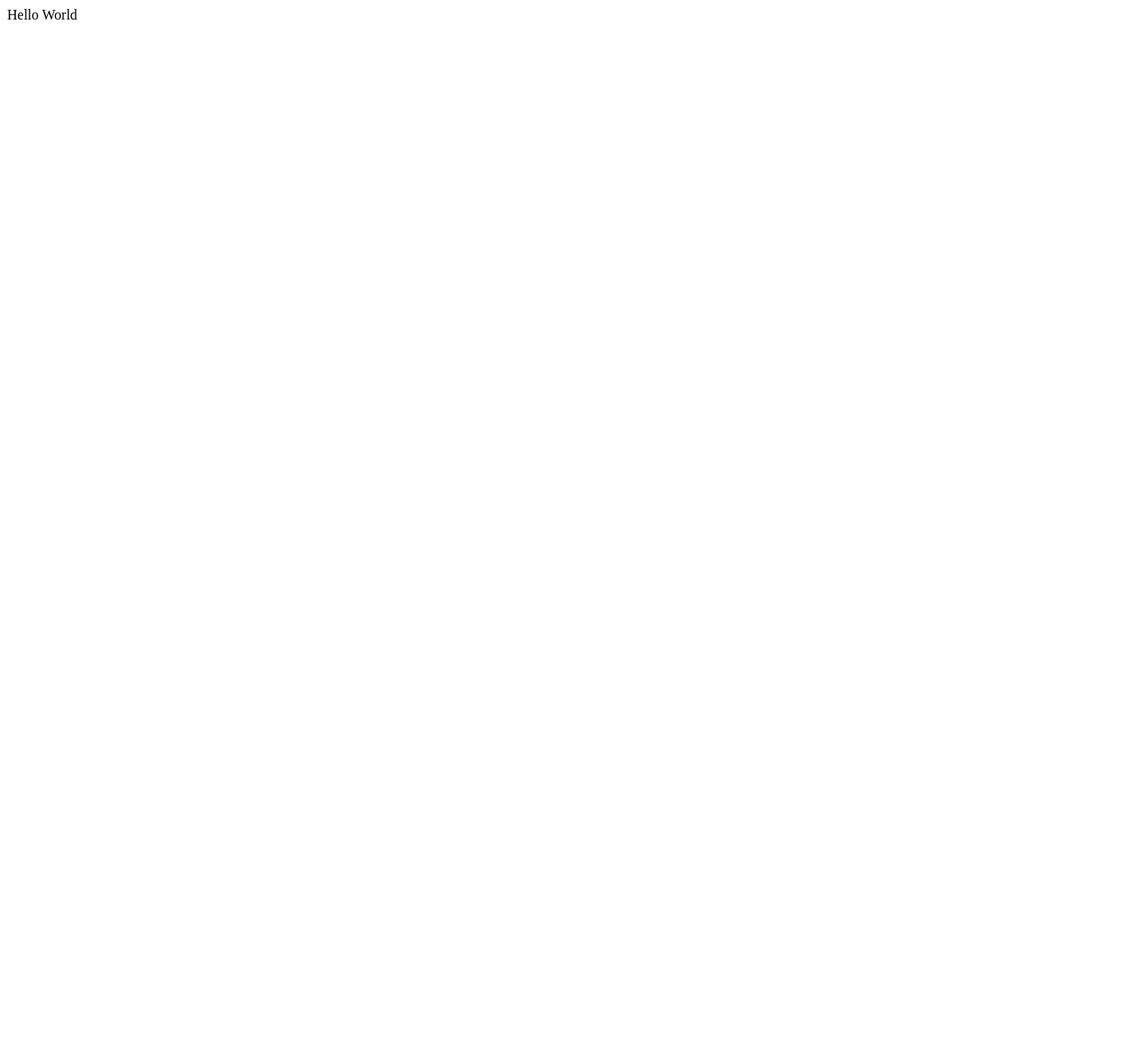
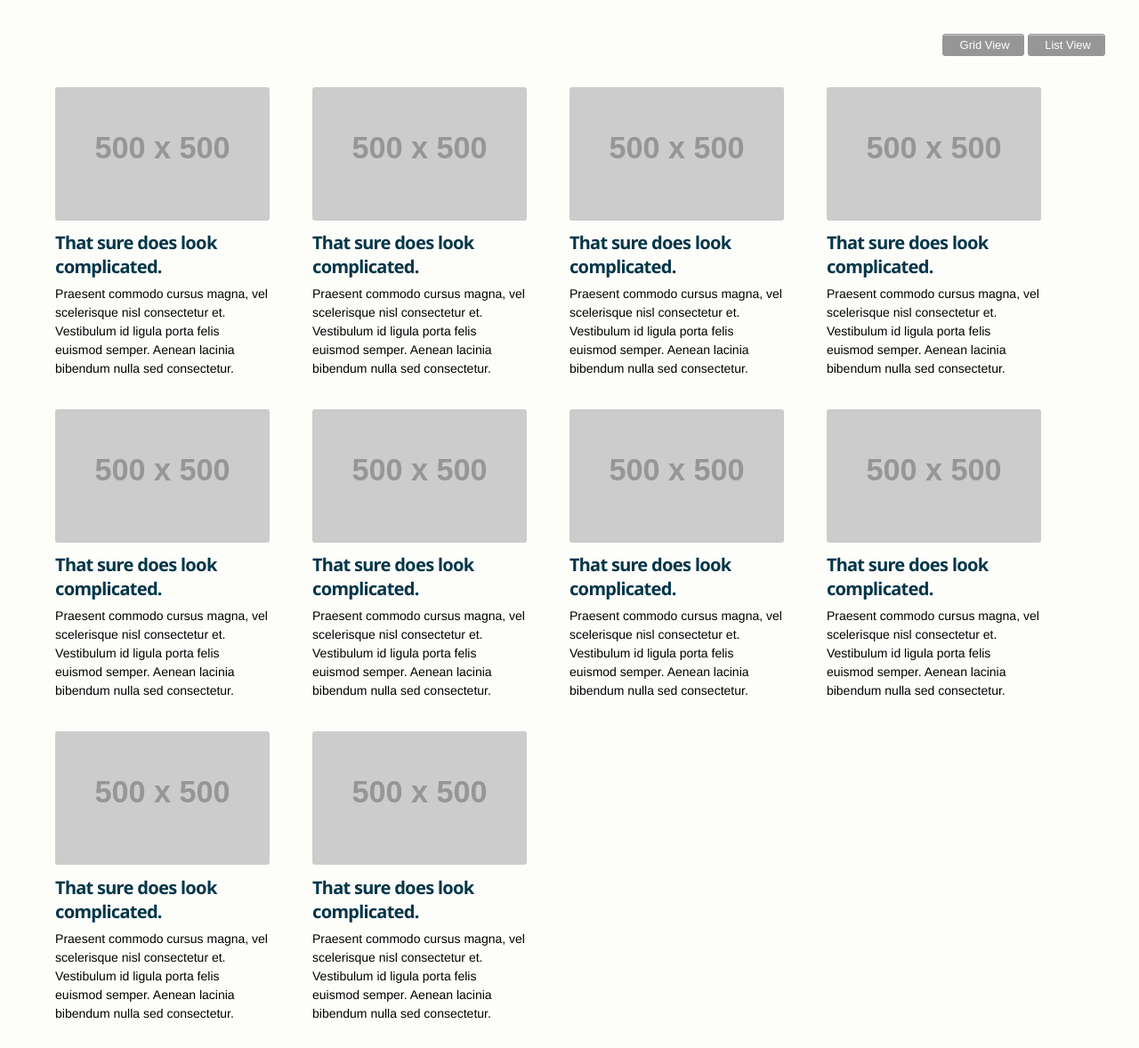
Before and after one commit to DeSealanders/Planner, a PHP site: page / in a window 1280 px wide. Before the commit the page is almost empty. Shown: the whole page at 89% size. Before the commit the page ends 22 px from the top, so only its background shows below. Run offline with PHP 8.4, Linux system fonts and the light colour scheme; grey boxes labelled with a size stand in for pictures from a placeholder-image service; some libraries are stand-ins or nearby versions; some web fonts are replaced.

Commit message:
Opzet layout
Grid & list view toegevoegd ahv voorbeeld. Tevens .gitignore voor
databaseconfig

```diff
--- a/css/default.css
+++ b/css/default.css
@@ -1,4 +1,115 @@
+@import url(http://weloveiconfonts.com/api/?family=entypo);
+@import url(http://fonts.googleapis.com/css?family=Noto+Sans:400,700);
+@import url(http://fonts.googleapis.com/css?family=Titillium+Web:400,300);
+/* entypo */
+[class*="entypo-"]:before {
+	font-family: 'entypo', sans-serif;
+}
+
+* {
+	box-sizing: border-box;
+}
+
+html {
+	font-size: 87.5%;
+}
+
 body {
-    width: 100%;
-    height: 100%;
+	padding: 30px;
+	font-size: 14px;
+	font-size: 1rem;
+	background: rgba(253,253,250,1);
+	font-family: "Helvetica Neue", arial;
 }
+
+.story {
+	width: 100%;
+	padding: .5rem 0 1rem 0;
+	text-align: left;
+	overflow: hidden;
+	margin-bottom: 1rem;
+	border-bottom: 1px solid rgba(205,179,128,.5);
+}
+
+.story-image{
+	float: left;
+	width: 125px;
+	height: 100px;
+	margin-right: 1.5rem;
+	border-radius: 3px;
+	overflow: hidden;
+	transition: width .5s ease;
+}
+
+.story-desc {
+	line-height: 1.5;
+}
+
+.story-image img {
+	width: 100%;
+	max-width: auto;
+}
+
+.story-title {
+	font-size: 20px;
+	font-family: "noto sans", arial, sans-serif;
+	font-weight: 700;
+	letter-spacing: -.05rem;
+	margin-bottom: 5px;
+	color: rgba(3,54,73,1);
+}
+
+.grid .story {
+	float: left;
+	width: 20%;
+	/* padding: .5rem; */
+	border-bottom: none;
+	border-radius: 5px;
+	margin-left: 2%;
+	margin-right: 2%;
+}
+
+
+.grid .story-image {
+	float: none;
+	width: 100%;
+	height: 150px;
+	vertical-align: middle;
+}
+
+.grid .story-image img {
+	margin-top: -50px;
+	vertical-align: middle;
+}
+
+.grid .story-title {
+	margin: .8rem 0 .5rem 0;
+}
+
+/*
+:: Buttons
+---------------------------------- */
+
+.actions {
+	text-align: right;
+	padding-bottom: 2rem;
+}
+
+button {
+	display: inline-block;
+	padding: 5px 15px;
+	border: 1px solid rgba(150,150,150,1);
+	background: rgba(150,150,150,1);
+	color: #fff;
+	border-radius: 3px;
+	vertical-align: middle;
+	line-height: 1;
+	box-shadow: inset 0 1px 0 rgba(255,255,255,.5);
+	font-size: 13px;
+	outline: none;
+}
+
+button span {
+	display: inline-block;
+	font-size: 15px;
+}
--- a/index.php
+++ b/index.php
@@ -8,11 +8,34 @@ require('php/config/conf.Default.php');
 	<link rel="stylesheet" type="text/css" href="css/default.css">
 	<script src="js/documentready.js"></script>
 </head>
-<body>
+<body class="grid">
 	<?php
 	$test = new Test();
-$test->helloWorld();
+	// $test->helloWorld();
 	$db = DatabaseManager::getInstance();
 	?>
+
+
+	<div class="actions">
+		<button type="button" data-type="grid"><span class="entypo-layout"></span> Grid View</button>
+		<button type="button" data-type="list"><span class="entypo-list"></span> List View</button>
+	</div>
+
+	<div class="story-wrapper">
+		<?php
+// Create a loop with dummy objects
+		for ($i=0; $i < 10; $i++) {
+	# code...
+			?>
+			<div class="story">
+				<div class="story-image"><img src="http://placehold.it/500x500"></div>
+				<div class="story-title">That sure does look complicated.</div>
+				<div class="story-desc">Praesent commodo cursus magna, vel scelerisque nisl consectetur et. Vestibulum id ligula porta felis euismod semper. Aenean lacinia bibendum nulla sed consectetur.</div>
+			</div>
+			<?php
+		}
+		?>
+
+	</div>
 </body>
 </html>
--- a/js/documentready.js
+++ b/js/documentready.js
@@ -1,7 +1,22 @@
 $(document).ready(function () {
     helloWorld();
+    listOrGrid();
 });
 
 function helloWorld() {
     console.log('Hello world');
 }
+
+function listOrGrid() {
+      $('button').on('click',function(){
+
+    var type = $(this).data('type');
+
+    if ( type === "list" ) {
+      $('body').removeClass('grid');
+    } else if ( type === "grid" ) {
+      $('body').addClass('grid');
+    }
+
+  });
+}
--- a/php/config/conf.Database.php
+++ b/php/config/conf.Database.php
@@ -23,10 +23,10 @@ class DatabaseConfig {
     private function getLocalDetails() {
         return array(
             'username' => 'root',
-            'password' => 'usbw',
+            'password' => 'root',
             'database' => 'planner',
             'address' => 'localhost'
-        );
+            );
     }
 
     private function getLiveDetails() {
@@ -35,6 +35,6 @@ class DatabaseConfig {
             'username' => 'abc',
             'database' => 'abc',
             'address' => 'localhost'
-        );
+            );
     }
 }
```
Also changed, not shown: 1 other file. Lines whose indentation alone changed are shown as unchanged.
